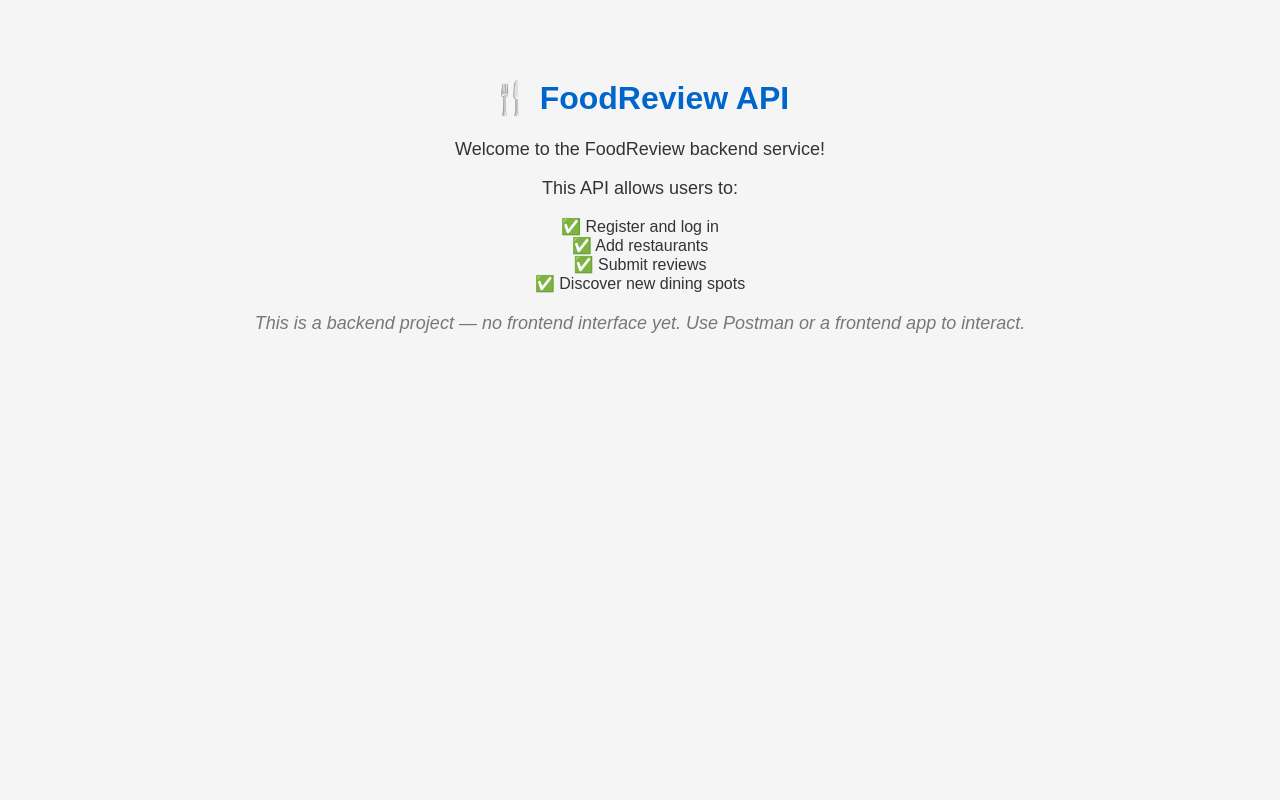
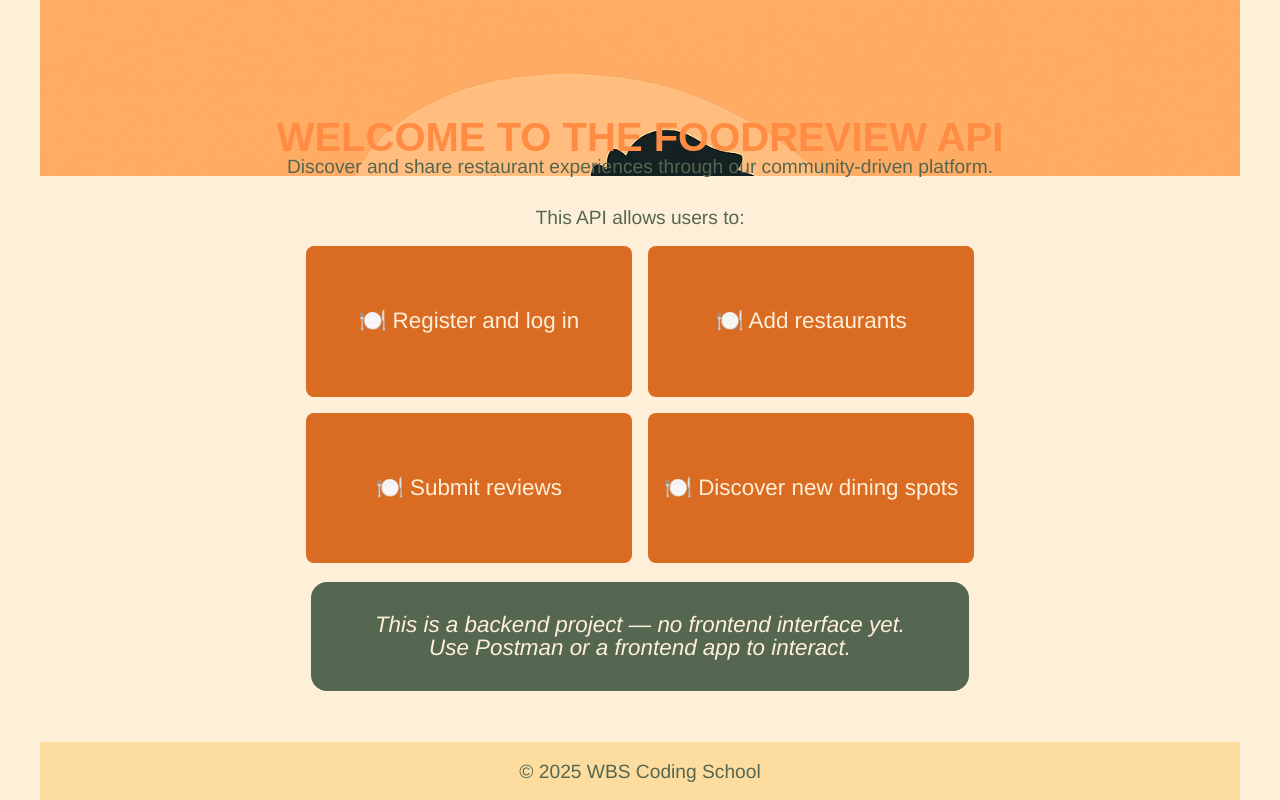
Before and after one commit to Vaeshkar/flask_food_review, a Flask app: page / in a window 1280 px wide. Run offline with Flask 3, Linux system fonts and the light colour scheme.

Commit message:
Added HTML Content, Styles and Hero Image

```diff
--- /dev/null
+++ b/static/reset.css
@@ -0,0 +1,67 @@
+/* CSS reset */
+
+html, body, div, span, applet, object, iframe,
+h1, h2, h3, h4, h5, h6, p, blockquote, pre,
+a, abbr, acronym, address, big, cite, code,
+del, dfn, em, img, ins, kbd, q, s, samp,
+small, strike, strong, sub, sup, tt, var,
+b, u, i, center,
+dl, dt, dd, ol, ul, li,
+fieldset, form, label, legend,
+table, caption, tbody, tfoot, thead, tr, th, td,
+article, aside, canvas, details, embed,
+figure, figcaption, footer, header, hgroup,
+menu, nav, output, ruby, section, summary,
+time, mark, audio, video {
+  margin: 0;
+  padding: 0;
+  border: 0;
+  font-size: 100%;
+  font: inherit;
+  vertical-align: baseline;
+}
+
+article, aside, details, figcaption, figure,
+footer, header, hgroup, menu, nav, section {
+  display: block;
+}
+
+body {
+  line-height: 1;
+}
+
+ol, ul {
+  list-style: none;
+}
+
+blockquote, q {
+  quotes: none;
+}
+
+blockquote:before, blockquote:after,
+q:before, q:after {
+  content: '';
+  content: none;
+}
+
+table {
+  border-collapse: collapse;
+  border-spacing: 0;
+}
+
+img, iframe {
+  vertical-align: bottom;
+  max-width: 100%;
+}
+
+input, textarea, select {
+  font: inherit;
+}
+
+* {
+  -webkit-box-sizing: border-box;
+  -moz-box-sizing: border-box;
+  box-sizing: border-box;
+  -webkit-font-smoothing: antialiased;
+  text-rendering: optimizeLegibility;
+}
--- /dev/null
+++ b/static/styles.css
@@ -0,0 +1,140 @@
+:root {
+    --primary-color: #fef0d8;
+    --secondary-color: #fddd9f;
+    --font-color: #566751;
+    --bento-color: #da6b23;
+    --headline-color: #da6b23;
+}
+
+html, body {
+    height: 100%;
+}
+
+
+body {
+    display: flex;
+    flex-direction: column;
+    justify-content: space-between;
+    align-items: center;
+    flex-wrap: nowrap;
+    gap: 2rem;
+    margin: 0;
+    background-color: var(--primary-color);
+
+    font-family: 'Helvetica Neue', Arial, sans-serif;
+    color: var(--font-color);
+    text-align: center;
+    font-size: 1.2rem;
+}
+
+header {
+    display: flex;
+    flex-direction: column;
+    justify-content: flex-end;
+    align-items: center;
+
+    width: 100%;
+    max-width: 1200px;
+    height: 60vh;
+    margin: 0 auto;
+
+    background-image: url("../static/images/fr_hero_img.png");
+    background-position: center top;
+    background-size: cover;
+    background-color: #fddd9f;
+}
+
+header img {
+    max-width: 300px;
+    margin-bottom: 20px;
+}
+
+.hero_copy {
+    display: flex;
+    flex-direction: column;
+    justify-self: center;
+    align-items: center;
+    align-content: end;
+}
+
+h1 {
+    font-family: sans-serif;
+    text-transform: uppercase;
+    font-weight: 900;
+    color: #ff8c42; /* pastel orange */
+    font-size: 2.5rem;
+}
+
+main {
+    display: flex;
+    flex-direction: column;
+    justify-content: space-evenly;
+    align-items: center;
+    gap: 1.2rem;
+    flex-grow: 1;
+}
+
+.small_grid ul {
+    display: grid;
+    grid-template-columns: 1fr 1fr;
+    gap: 1rem; /* spacing between the grid items */
+    padding: 0;
+    list-style: none; /* optional: removes the default bullet points */
+}
+
+.small_grid li {
+    background-color: var(--bento-color);
+    color: var(--primary-color);
+    padding: 4rem 1rem;
+    border-radius: 0.5rem;
+    font-size: 1.4rem;
+    word-break: break-word;
+}
+
+.note {
+    max-width: 80vw;
+    background-color: var(--font-color);
+    border-radius: 1rem;
+    padding: 2rem 4rem;
+    color: var(--primary-color);
+
+    font-size: 1.4rem;
+    font-style: italic;
+}
+
+footer {
+    position: relative;
+    background-color: var(--secondary-color);
+    width: 100%;
+    max-width: 1200px;
+    padding: 1.2rem 2rem;
+    margin: 1.2rem auto 0;
+}
+
+/* Resonsive Mobile settings */
+@media (max-width: 768px) {
+    header {
+        height: 40vh;
+        background-position: center 70%;
+    }
+
+    .hero_copy h1 {
+        font-size: 1.4rem;
+    }
+
+    .hero_copy p {
+        font-size: .8rem;
+    }
+
+    p {
+        font-size: 0.8rem;
+    }
+
+    .note {
+        font-size: 1rem;
+    }
+
+    .small_grid ul {
+        grid-template-columns: 1fr;
+    }
+}
--- a/templates/index.html
+++ b/templates/index.html
@@ -2,38 +2,43 @@
 <html lang="en">
 <head>
     <meta charset="UTF-8">
+    <!-- Deploy CSS -->
+    <link rel="stylesheet" href="{{ url_for('static', filename='reset.css') }}">
+    <link rel="stylesheet" href="{{ url_for('static', filename='styles.css') }}">
+    <!-- Activate before deploy -->
+
+    <!-- Local Development purpose -->
+<!--     <link rel="stylesheet" href="../static/reset.css">
+    <link rel="stylesheet" href="../static/styles.css"> -->
+    <!-- Disable before deploy -->
+
     <title>FoodReview API</title>
-    <style>
-        body {
-            font-family: 'Arial', sans-serif;
-            background-color: #f5f5f5;
-            color: #333;
-            text-align: center;
-            padding: 50px;
-        }
-        h1 {
-            color: #0066cc;
-        }
-        p {
-            font-size: 18px;
-        }
-        .note {
-            font-style: italic;
-            margin-top: 20px;
-            color: #777;
-        }
-    </style>
 </head>
 <body>
-    <h1>🍴 FoodReview API</h1>
-    <p>Welcome to the FoodReview backend service!</p>
-    <p>This API allows users to:</p>
-    <ul style="list-style-type: none; padding: 0;">
-        <li>✅ Register and log in</li>
-        <li>✅ Add restaurants</li>
-        <li>✅ Submit reviews</li>
-        <li>✅ Discover new dining spots</li>
-    </ul>
-    <p class="note">This is a backend project — no frontend interface yet. Use Postman or a frontend app to interact.</p>
+    <header>
+        <!-- <img src="{{ url_for('static', filename='images/fr_hero_img.png') }}" alt="FoodReview Banner"> -->
+         <div class="hero_copy">
+            <h1>Welcome to the FoodReview API</h1>
+            <p>Discover and share restaurant experiences through our community-driven platform.</p>
+        </div>
+    </header>
+    <main>
+        <p>This API allows users to:</p>
+        <div class="small_grid">
+            <ul>
+                <li>🍽️ Register and log in</li>
+                <li>🍽️ Add restaurants</li>
+                <li>🍽️ Submit reviews</li>
+                <li>🍽️ Discover new dining spots</li>
+            </ul>
+        </div>
+        <div class="note">
+            <p>This is a backend project — no frontend interface yet.</p>
+            <p>Use Postman or a frontend app to interact.</p>
+        </div>
+    </main>
+    <footer>
+        <p>&copy; 2025 WBS Coding School</p>
+    </footer>
 </body>
 </html>
```
Also changed, not shown: static/images/fr_hero_img.png (added).
